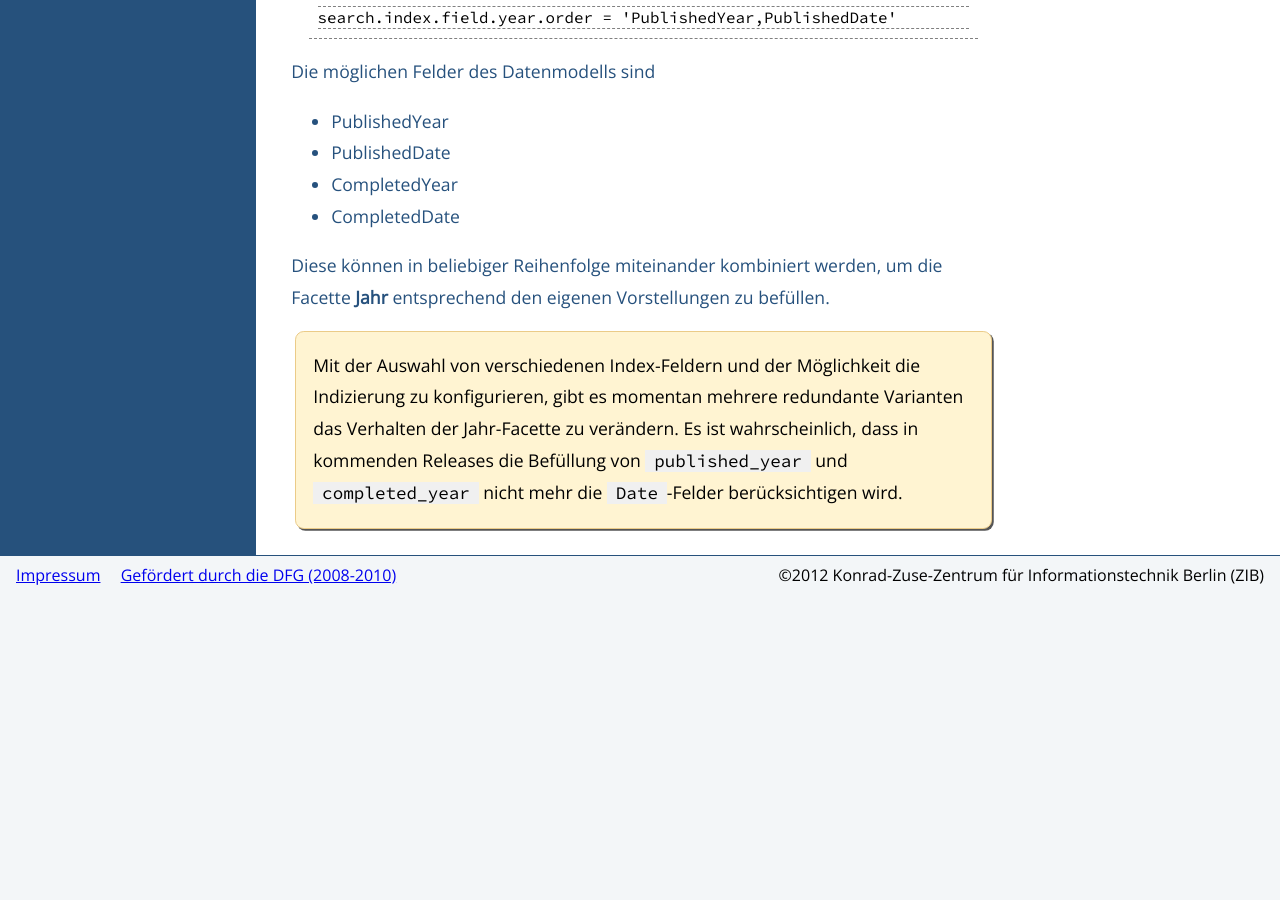
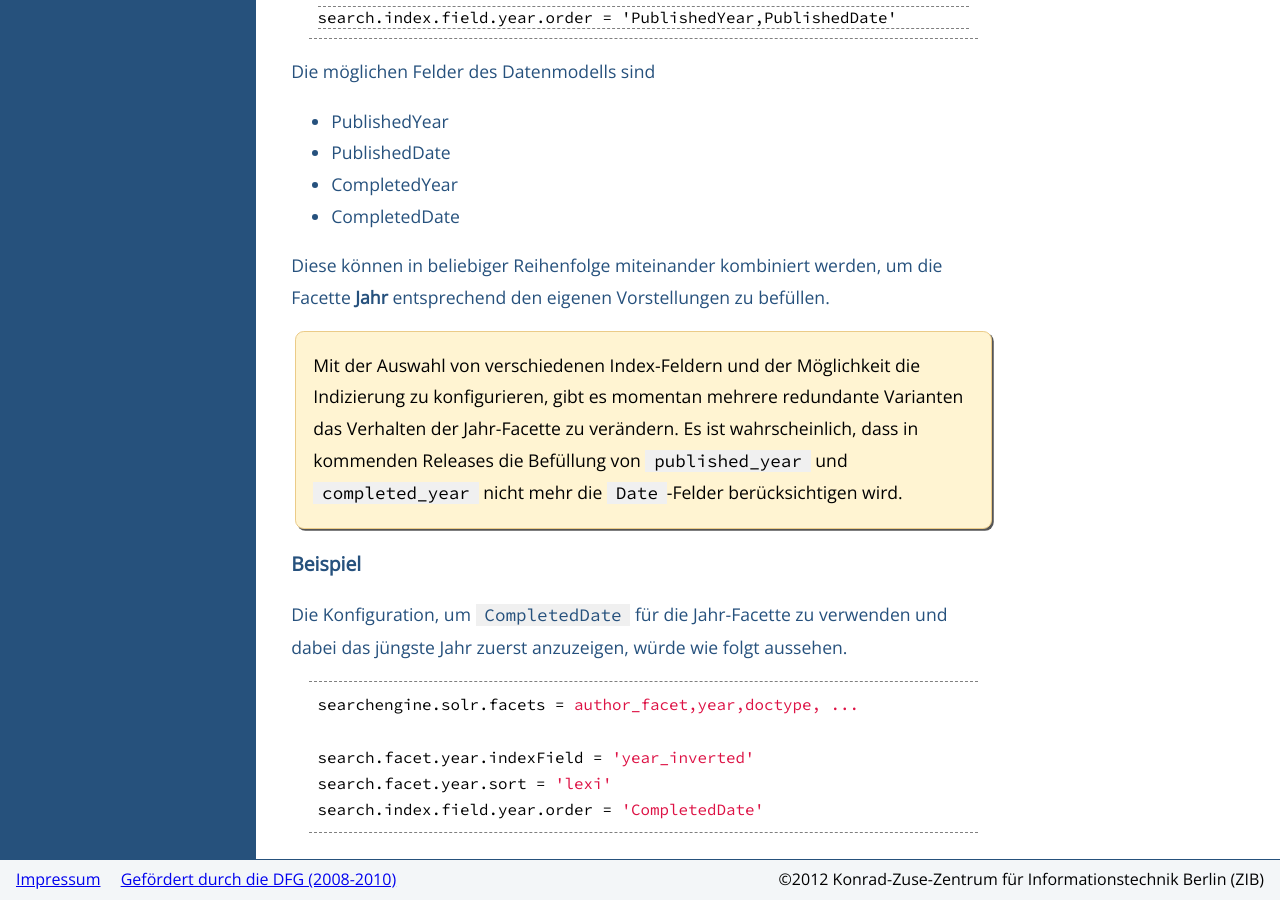
Before and after one commit to OPUS4/userdoc, a Jekyll site: the page built from configext/yearfacet.md, in a window 1280 px wide and 900 px high, scrolled down 1388 px. Built offline with Jekyll 4.4.1, drawn with Linux system fonts in a browser that asks for light colours; before the commit the page ends 1984 px from its top, so only the background shows below that.

Commit message:
OPUSVIER-4287 Added configuration example.

```diff
--- a/configext/yearfacet.md
+++ b/configext/yearfacet.md
@@ -57,3 +57,16 @@ momentan mehrere redundante Varianten das Verhalten der Jahr-Facette zu verände
 in kommenden Releases die Befüllung von `published_year` und `completed_year` nicht mehr die `Date`-Felder
 berücksichtigen wird.
 </p>
+
+### Beispiel
+
+Die Konfiguration, um `CompletedDate` für die Jahr-Facette zu verwenden und dabei das jüngste Jahr zuerst
+anzuzeigen, würde wie folgt aussehen.
+
+{% highlight ini %}
+searchengine.solr.facets = author_facet,year,doctype, ...
+
+search.facet.year.indexField = 'year_inverted'
+search.facet.year.sort = 'lexi'
+search.index.field.year.order = 'CompletedDate'
+{% endhighlight %}
```
